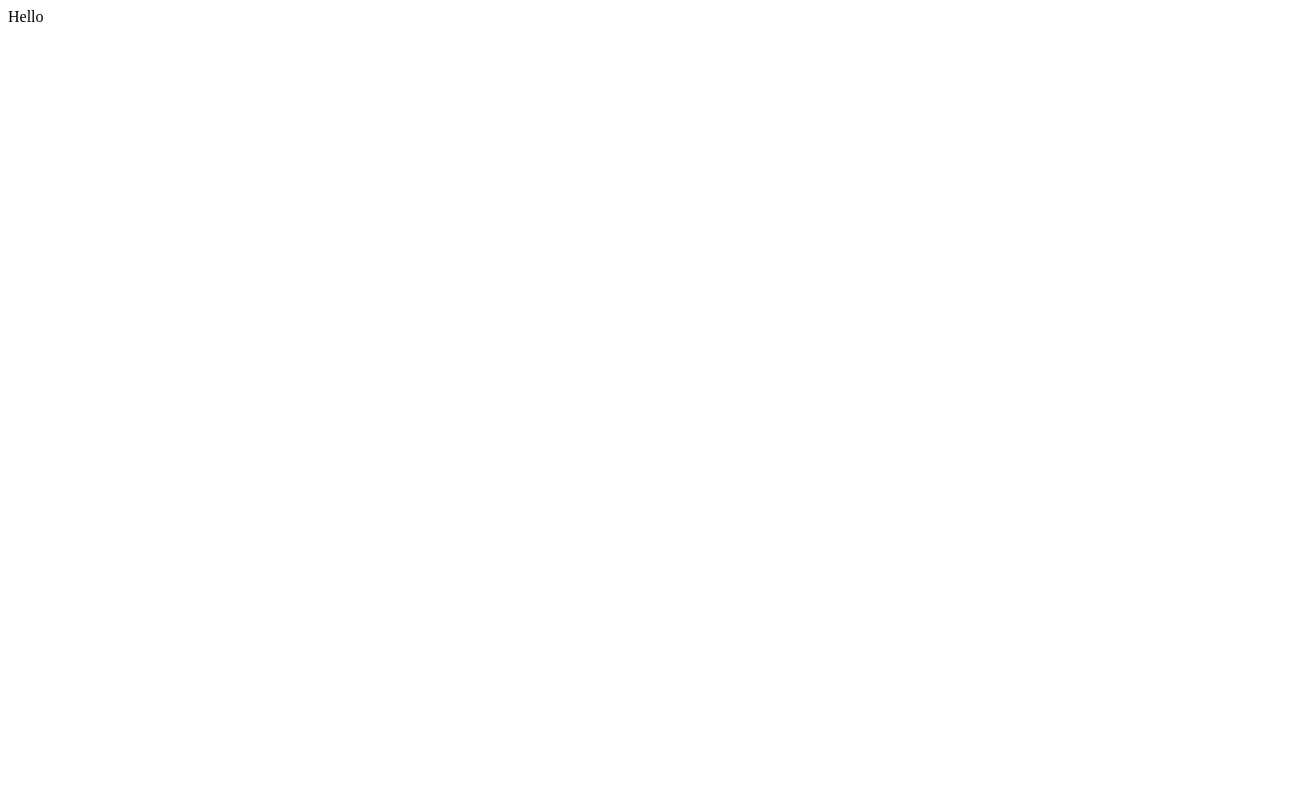
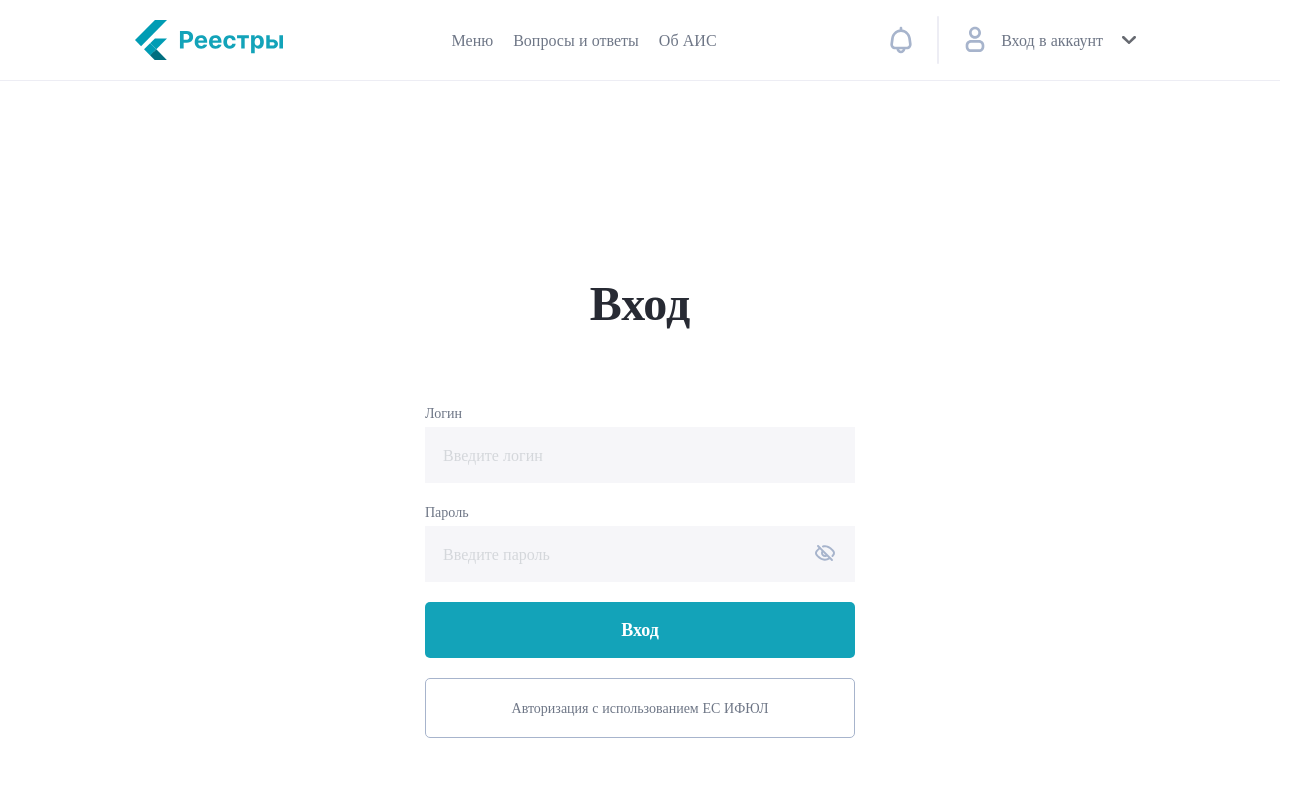
Before and after one commit to ivan-kevra/Information-Systems-app, a React (Vite) app: page /login in a window 1280 px wide. Shown: the top 800 px of the page, 1305 px wide, since content can reach past the window. Built offline with nearby package versions, Linux system fonts and the light colour scheme; a web font is replaced by a local one.

Commit message:
added login page and styles for login

```diff
--- a/src/App.tsx
+++ b/src/App.tsx
@@ -1,3 +1,5 @@
+import { Router } from '@/router'
+
 export function App() {
-  return <div>Hello</div>
+  return <Router />
 }
--- a/src/main.tsx
+++ b/src/main.tsx
@@ -1,8 +1,10 @@
 import { StrictMode } from 'react'
+import { createRoot } from 'react-dom/client'
+import { App } from '@/App'
+import '@/styles/index.scss'
 
-import { createRoot } from 'react-dom/client'
+import "@fontsource/inter/500.css"
 
-import { App } from '@/App'
 
 createRoot(document.getElementById('root') as HTMLElement).render(
   <StrictMode>
--- /dev/null
+++ b/src/pages/login/login.module.scss
@@ -0,0 +1,21 @@
+.container {
+    max-width: 1440px;
+    width: 100%;
+    margin: 0 auto;
+
+    .content {
+        display: flex;
+
+        flex-direction: column;
+        align-items: center;
+        padding: 160px 505px;
+        gap: 40px;
+
+        .inputs {
+            display: flex;
+            flex-direction: column;
+            align-items: flex-start;
+            gap: 20px;
+        }
+    }
+}
--- /dev/null
+++ b/src/pages/login/login.tsx
@@ -0,0 +1,23 @@
+
+import { Header } from "@/components/header"
+import styles from "./login.module.scss"
+import { Footer } from "@/components/footer"
+import { Typography } from "@/components/typography"
+import { TextField } from "@/components/textField"
+import { Button } from "@/components/button"
+
+export const Login = () => {
+    return <div className={styles.container}>
+        <Header />
+        <div className={styles.content}>
+            <Typography variant="h1" as="h1">Вход</Typography>
+            <div className={styles.inputs}>
+                <TextField label="Логин" placeholder="Введите логин" />
+                <TextField label="Пароль" placeholder="Введите пароль" type="password" />
+                <Button>Вход</Button>
+                <Button variant="white">Авторизация с использованием ЕС ИФЮЛ</Button>
+            </div>
+        </div>
+        <Footer />
+    </div>
+}
```
